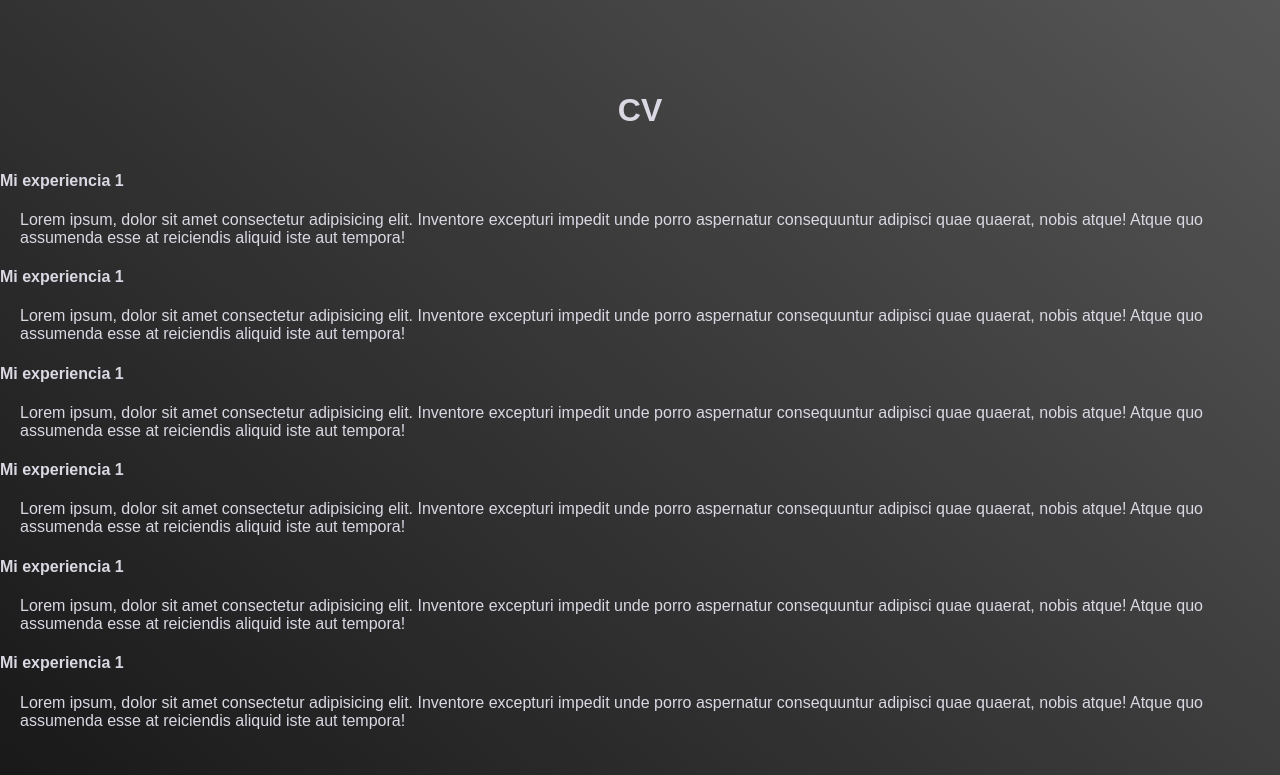
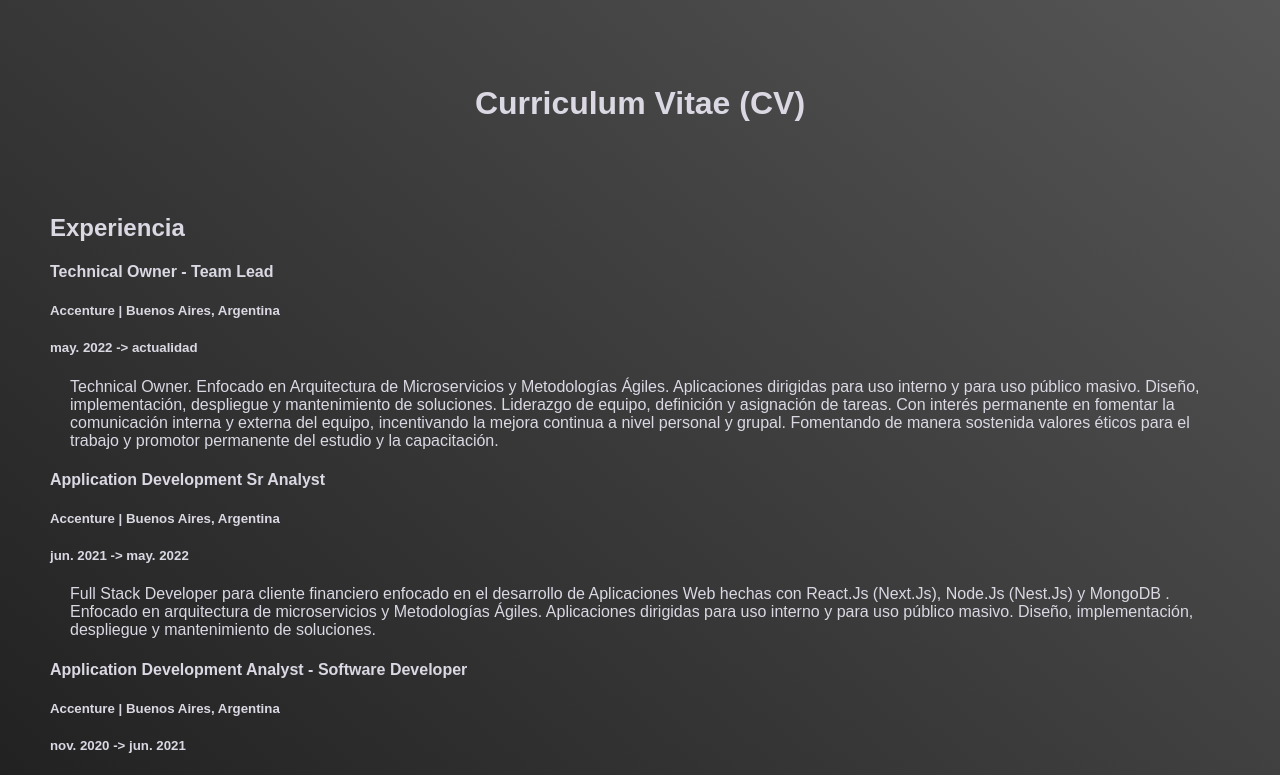
Before and after one commit to miguelangelparra/personal-page, a Next.js app: page /cv in a window 1280 px wide. Shown: the top 775 px of the page. Built offline with nearby package versions, Linux system fonts and the light colour scheme; a web font is replaced by a local one.

Commit message:
feat: add es-info experience in cv

```diff
--- a/pages/cv/index.tsx
+++ b/pages/cv/index.tsx
@@ -12,12 +12,46 @@ const multiLingualPage = {
   },
 };
 
-const multiLingualContact = {
-  es: {
-    titleContact: "CV",
-    youCanContact:
-      "Puedes escribirme por cualquiera de estos medios, apenas vea tu mensaje te constestaré",
-  },
+const multiLingualExperiencies = {
+  es: [
+    {
+      id: "es-004",
+      title: "Technical Owner - Team Lead",
+      company: "Accenture",
+      location: "Buenos Aires, Argentina",
+      time: "may. 2022 -> actualidad",
+      description: `Technical Owner. Enfocado en Arquitectura de Microservicios y Metodologías Ágiles. Aplicaciones dirigidas para uso interno y para uso público masivo.
+    Diseño, implementación, despliegue y mantenimiento de soluciones.
+    Liderazgo de equipo, definición y asignación de tareas.
+    Con interés permanente en fomentar la comunicación interna y externa del equipo, incentivando la mejora continua a nivel personal y grupal. Fomentando de manera sostenida valores éticos para el trabajo y promotor permanente del estudio y la capacitación.`,
+    },
+    {
+      id: "es-003",
+      title: "Application Development Sr Analyst",
+      company: "Accenture",
+      location: "Buenos Aires, Argentina",
+      time: "jun. 2021 -> may. 2022",
+      description: `Full Stack Developer para cliente financiero enfocado en el desarrollo de Aplicaciones Web hechas con React.Js (Next.Js), Node.Js (Nest.Js) y MongoDB . Enfocado en arquitectura de microservicios y Metodologías Ágiles. Aplicaciones dirigidas para uso interno y para uso público masivo.
+      Diseño, implementación, despliegue y mantenimiento de soluciones.`,
+    },
+    {
+      id: "es-002",
+      title: "Application Development Analyst - Software Developer",
+      company: "Accenture",
+      location: "Buenos Aires, Argentina",
+      time: "nov. 2020 -> jun. 2021",
+      description: `Full Stack Developer para cliente financiero enfocado en el desarrollo de Aplicaciones Web hechas con React.JS y Node.JS con el uso de la lógica de consumo de microservicios y Metodologías Ágiles. Aplicaciones dirigidas para uso interno y para uso público masivo.
+      Diseño, implementación, despliegue y mantenimiento de soluciones.`,
+    },
+    {
+      id: "es-001",
+      title: "Application Development Associate - Software Developer",
+      company: "Accenture",
+      location: "Buenos Aires, Argentina",
+      time: "nov. 2019 -> nov. 2020",
+      description: `Full Stack Developer para cliente financiero de la República Argentina enfocado en el desarrollo de Aplicaciones Web hechas con React.JS y Node.JS con el uso de la lógica de consumo de microservicios y Metodologías Ágiles. Aplicaciones dirigidas para uso interno y para uso público masivo.`,
+    },
+  ],
   en: {
     titleContact: "Contact me",
     youCanContact:
@@ -37,40 +71,19 @@ const CVPage: NextPage = () => {
       </Head>
 
       <main className="main">
-        <h1 className="title">{multiLingualContact[languaje].titleContact}</h1>
+        <h1 className="title">{multiLingualPage[languaje].titlePage}</h1>
 
-
-
-     <div className="card">
-      <h4>Mi experiencia 1 </h4>
-      <p>Lorem ipsum, dolor sit amet consectetur adipisicing elit. Inventore excepturi impedit unde porro aspernatur consequuntur adipisci quae quaerat, nobis atque! Atque quo assumenda esse at reiciendis aliquid iste aut tempora!</p>
-     </div>
-
-     <div className="card">
-      <h4>Mi experiencia 1 </h4>
-      <p>Lorem ipsum, dolor sit amet consectetur adipisicing elit. Inventore excepturi impedit unde porro aspernatur consequuntur adipisci quae quaerat, nobis atque! Atque quo assumenda esse at reiciendis aliquid iste aut tempora!</p>
-     </div>
-
-     <div className="card">
-      <h4>Mi experiencia 1 </h4>
-      <p>Lorem ipsum, dolor sit amet consectetur adipisicing elit. Inventore excepturi impedit unde porro aspernatur consequuntur adipisci quae quaerat, nobis atque! Atque quo assumenda esse at reiciendis aliquid iste aut tempora!</p>
-     </div>
-
-     <div className="card">
-      <h4>Mi experiencia 1 </h4>
-      <p>Lorem ipsum, dolor sit amet consectetur adipisicing elit. Inventore excepturi impedit unde porro aspernatur consequuntur adipisci quae quaerat, nobis atque! Atque quo assumenda esse at reiciendis aliquid iste aut tempora!</p>
-     </div>
-
-     <div className="card">
-      <h4>Mi experiencia 1 </h4>
-      <p>Lorem ipsum, dolor sit amet consectetur adipisicing elit. Inventore excepturi impedit unde porro aspernatur consequuntur adipisci quae quaerat, nobis atque! Atque quo assumenda esse at reiciendis aliquid iste aut tempora!</p>
-     </div>
-
-     <div className="card">
-      <h4>Mi experiencia 1 </h4>
-      <p>Lorem ipsum, dolor sit amet consectetur adipisicing elit. Inventore excepturi impedit unde porro aspernatur consequuntur adipisci quae quaerat, nobis atque! Atque quo assumenda esse at reiciendis aliquid iste aut tempora!</p>
-     </div>
-
+        <section>
+          <h2>Experiencia</h2>
+          {multiLingualExperiencies[languaje].map((experience) => (
+            <div key={experience.id} className="card">
+              <h4>{experience.title}</h4>
+              <h5>{`${experience.company} | ${experience.location}`}</h5>
+              <h5>{experience.time}</h5>
+              <p>{experience.description}</p>
+            </div>
+          ))}
+        </section>
       </main>
     </div>
   );
--- a/styles/globals.css
+++ b/styles/globals.css
@@ -4,6 +4,10 @@ body {
   margin: 0;
   font-family: -apple-system, BlinkMacSystemFont, Segoe UI, Roboto, Oxygen,
     Ubuntu, Cantarell, Fira Sans, Droid Sans, Helvetica Neue, sans-serif;
+}
+
+section{
+  margin: 50px;
 }
 
 a {
```
